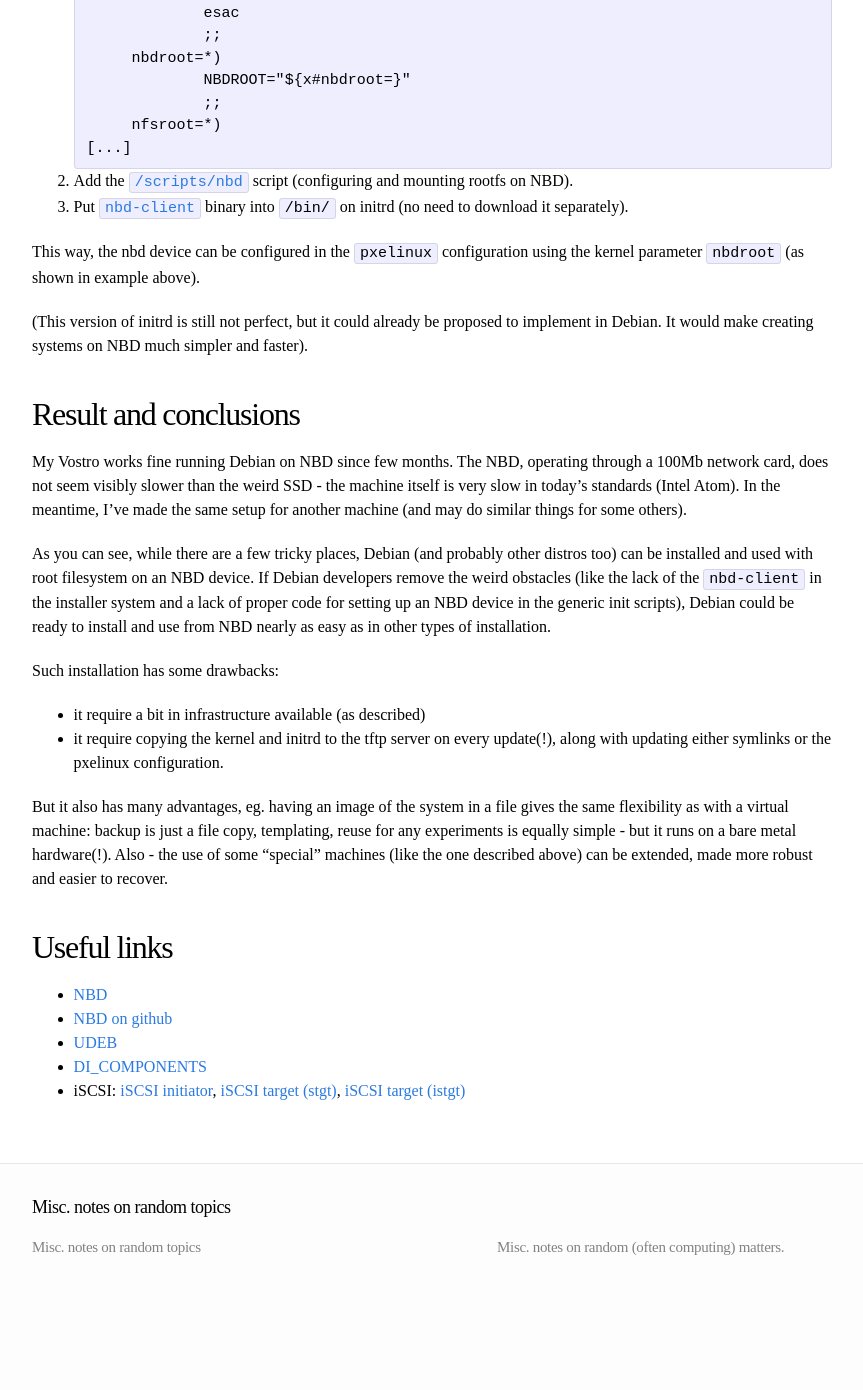
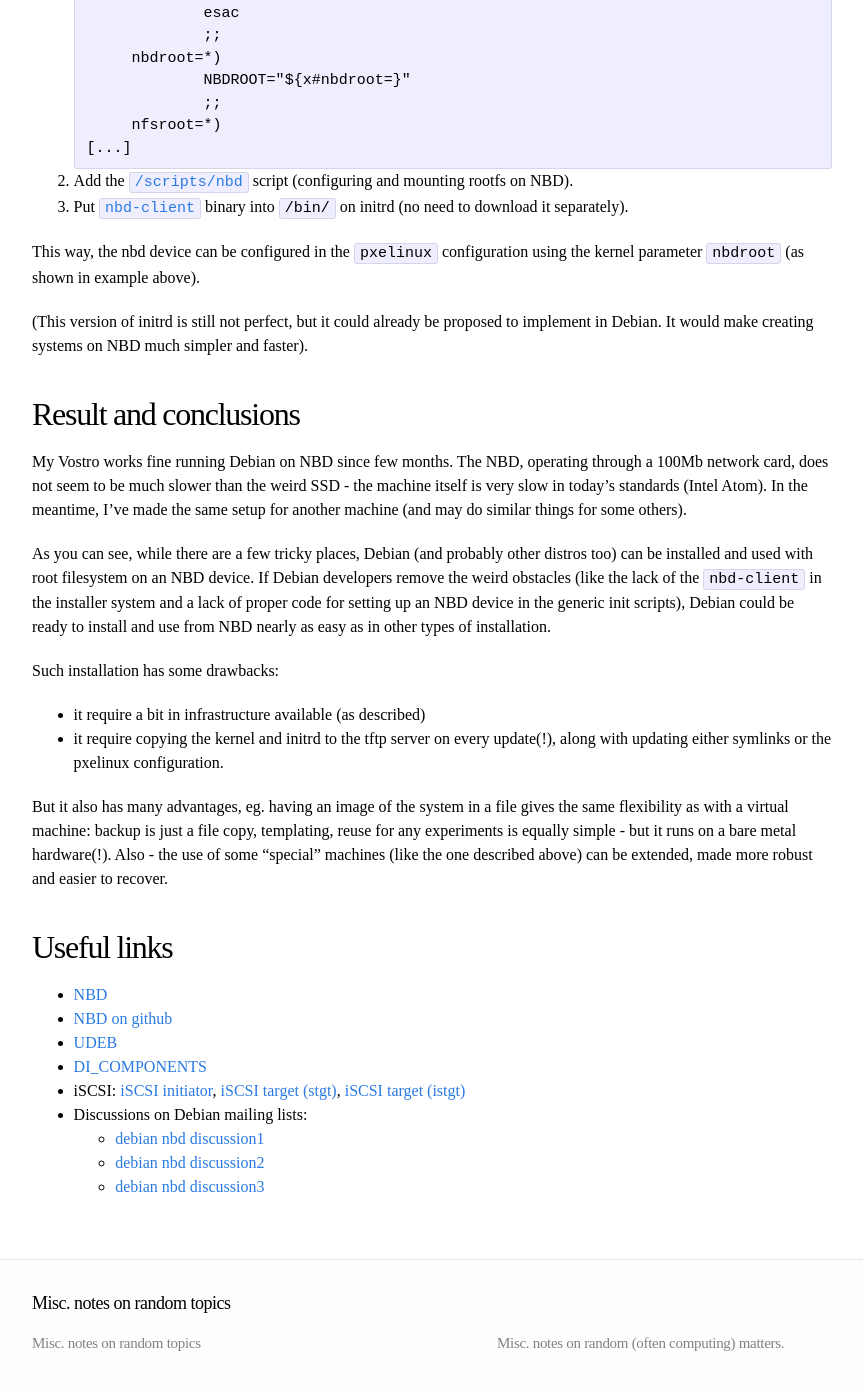
Before and after one commit to t-w/t-w.github.io, a Jekyll site: the page built from _posts/2022-03-09-diskless_debian_11_pxe_nbd.markdown, in a window 1280 px wide and 1400 px high, scrolled down 6533 px. Shown: the top 1390 px of the window, without its empty margins (208-1071 px from the left). Built offline with Jekyll 4.4.1, drawn with Linux system fonts in a browser that asks for light colours; before the commit the page ends 7837 px from its top, so only the background shows below that.

Commit message:
debian on nbd: added links to discussion on mailing lists.

```diff
--- a/_posts/2022-03-09-diskless_debian_11_pxe_nbd.markdown
+++ b/_posts/2022-03-09-diskless_debian_11_pxe_nbd.markdown
@@ -297,7 +297,7 @@ to implement in Debian. It would make creating systems on NBD much simpler and f
 
 ## Result and conclusions
 My Vostro works fine running Debian on NBD since few months.
-The NBD, operating through a 100Mb network card, does not seem visibly slower
+The NBD, operating through a 100Mb network card, does not seem to be much slower
 than the weird SSD - the machine itself is very slow in today's standards (Intel Atom).
 In the meantime, I've made the same setup for another machine (and may do similar things
 for some others).
@@ -327,6 +327,10 @@ made more robust and easier to recover.
 - [UDEB][udeb]
 - [DI_COMPONENTS][di_components]
 - iSCSI: [iSCSI initiator][open_iscsi], [iSCSI target (stgt)][stgt], [iSCSI target (istgt)][istgt]
+- Discussions on Debian mailing lists:
+  - [debian nbd discussion1][debian_nbd_discussion1]
+  - [debian nbd discussion2][debian_nbd_discussion2]
+  - [debian nbd discussion3][debian_nbd_discussion3]
 
 [nbd]:    https://nbd.sourceforge.io
 [nbdgit]: https://github.com/NetworkBlockDevice/nbd
@@ -344,3 +348,7 @@ made more robust and easier to recover.
 [init_patched]: https://github.com/t-w/debian_on_nbd/blob/main/patch/init
 [script_nbd]:  https://github.com/t-w/debian_on_nbd/blob/main/patch/scripts/nbd
 [nbd_client_for_installed]: https://github.com/t-w/debian_on_nbd/blob/main/patch/bin/nbd-client
+
+[debian_nbd_discussion1]: https://lists.debian.org/debian-boot/2011/06/msg00401.html
+[debian_nbd_discussion2]: https://lists.debian.org/nbd/2019/06/msg00022.html
+[debian_nbd_discussion3]: https://lists.debian.org/nbd/2009/07/msg00008.html
```
